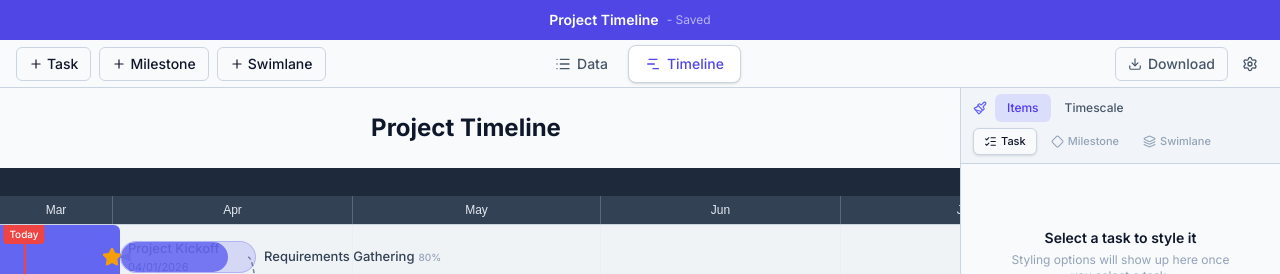
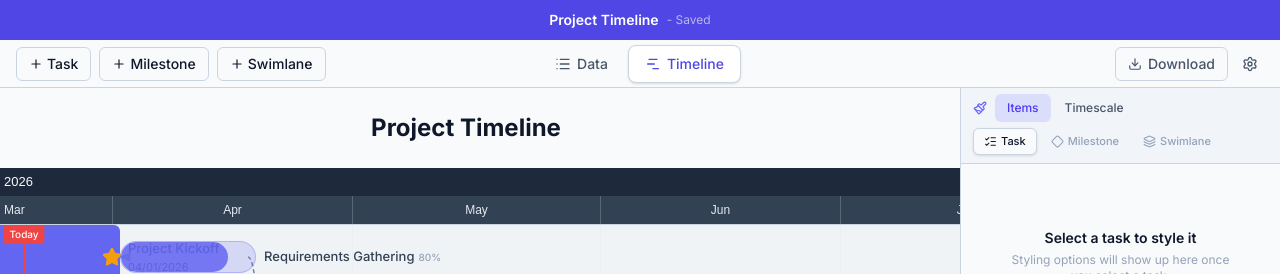
Before and after one commit to hraqian/visualize_project_timeline, a React (Vite) app: page / in a window 1280 px wide. Shown: the top 274 px of the page. Built offline with nearby package versions, Linux system fonts and the light colour scheme.

Commit message:
fix: left-align first cell text in each timescale tier row — applies to both TimelineView and Tier Settings Modal preview

```diff
--- a/src/components/StylePane/StylePane.tsx
+++ b/src/components/StylePane/StylePane.tsx
@@ -2238,7 +2238,7 @@ function TierSettingsModal({ onClose }: { onClose: () => void }) {
                           fontWeight: tier.fontWeight,
                           fontStyle: tier.fontStyle,
                           textDecoration: tier.textDecoration,
-                          justifyContent: tier.textAlign === 'left' ? 'flex-start' : tier.textAlign === 'right' ? 'flex-end' : 'center',
+                           justifyContent: ci === 0 ? 'flex-start' : tier.textAlign === 'left' ? 'flex-start' : tier.textAlign === 'right' ? 'flex-end' : 'center',
                         }}
                       >
                         <span className="truncate px-1">{cell.label}</span>
--- a/src/components/TimelineView/TimelineView.tsx
+++ b/src/components/TimelineView/TimelineView.tsx
@@ -467,7 +467,7 @@ export function TimelineView() {
                          fontWeight: tier.fontWeight,
                          fontStyle: tier.fontStyle,
                          textDecoration: tier.textDecoration,
-                         justifyContent: tier.textAlign === 'left' ? 'flex-start' : tier.textAlign === 'right' ? 'flex-end' : 'center',
+                          justifyContent: ci === 0 ? 'flex-start' : tier.textAlign === 'left' ? 'flex-start' : tier.textAlign === 'right' ? 'flex-end' : 'center',
                        }}
                      >
                        <span className="truncate px-1">{cell.label}</span>
```
